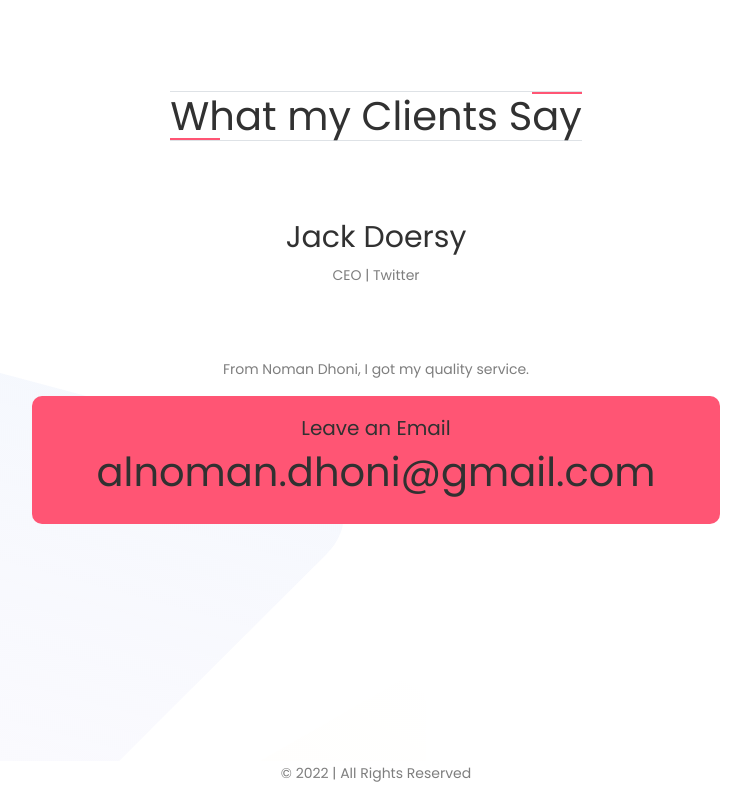
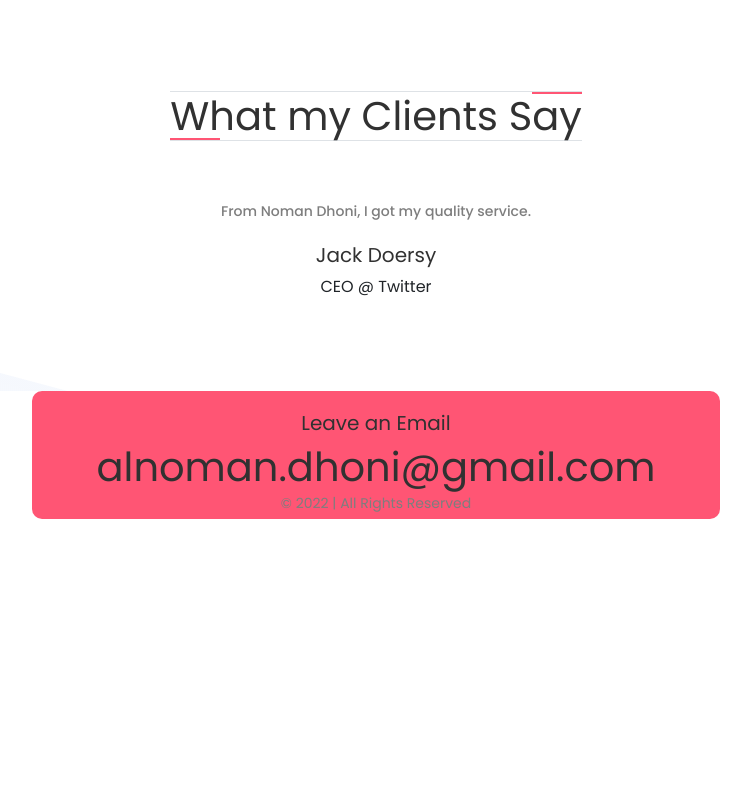
Before and after one commit to nomandhoni-cs/personal-website, a plain HTML site: page index.html in a window 1280 px wide. Shown: the part 1649-2449 px from the top of the page, without its empty margins (264-1015 px from the left). After the commit the page ends 2179 px from the top, so only its background shows below. Drawn offline with Linux system fonts and the light colour scheme.

Commit message:
Move to top Added

```diff
--- a/css/style.css
+++ b/css/style.css
@@ -300,6 +300,7 @@ section .works{
     }
 .contact{
  background-image: url("../img/footer-bg.png");
+ height: 300px;
     }
 .work{
 height: 400px;
@@ -381,3 +382,18 @@ margin: auto;
 .border-top:hover:after{
     width: 100%;
     }
+
+.mailme{
+				height: 100px;
+}
+.text-bold{
+				font-weight: 500;
+}
+
+#scrollUp{
+text-align: center;
+display: block;
+line-height: 1.52;
+				color: white;
+				background-color: #ff5574;
+}
--- a/index.html
+++ b/index.html
@@ -3,12 +3,12 @@
     <head>
         <meta charset="utf-8">
         <meta http-equiv="x-ua-compatible" content="ie=edge">
-        <title>Site Title Here</title>
+        <title>Portfolio - Noman Dhoni</title>
         <meta name="description" content="">
         <meta name="viewport" content="width=device-width, initial-scale=1">
 
         <link rel="manifest" href="site.webmanifest">
-		<link rel="shortcut icon" type="image/x-icon" href="img/favicon.ico">
+		<link rel="shortcut icon" type="image/x-icon" href="img/favicon.png">
         <!-- Place favicon.ico in the root directory -->
 
 		<!-- CSS here -->
@@ -72,10 +72,12 @@
 <section class="contact">
 <div class="review center-text">
 <h2 class="border-bottom border-top">What my Clients Say</h2>
-<h3 class="margin-top">Jack Doersy</h3>
-<p>CEO | Twitter</p>
-<p class="margin-top">From Noman Dhoni, I got my quality service.</p>
+<p class="mt-50 text-bold">From Noman Dhoni, I got my quality service.</p>
+<h4 class="mt-20">Jack Doersy</h4>
+<span>CEO @ Twitter</span>
 </div>
+</section>
+<section class="mailme">
 <div class="email center-text">
 <h4>Leave an Email</h4>
 <h2>alnoman.dhoni@gmail.com</h2>
--- a/js/main.js
+++ b/js/main.js
@@ -138,9 +138,9 @@ $.scrollUp({
 	topDistance: '300', // Distance from top before showing element (px)
 	topSpeed: 300, // Speed back to top (ms)
 	animation: 'fade', // Fade, slide, none
-	animationInSpeed: 200, // Animation in speed (ms)
-	animationOutSpeed: 200, // Animation out speed (ms)
-	scrollText: '<i class="icofont icofont-long-arrow-up"></i>', // Text for element
+	animationInSpeed: 150, // Animation in speed (ms)
+	animationOutSpeed: 150, // Animation out speed (ms)
+	scrollText: '∆', // Text for element
 	activeOverlay: false, // Set CSS color to display scrollUp active point, e.g '#00FFFF'
 });
 
```
Also changed, not shown: img/favicon.ico (added), img/favicon.png (added), img/profile1.jpg (added), img/profile2.jpg (added).
